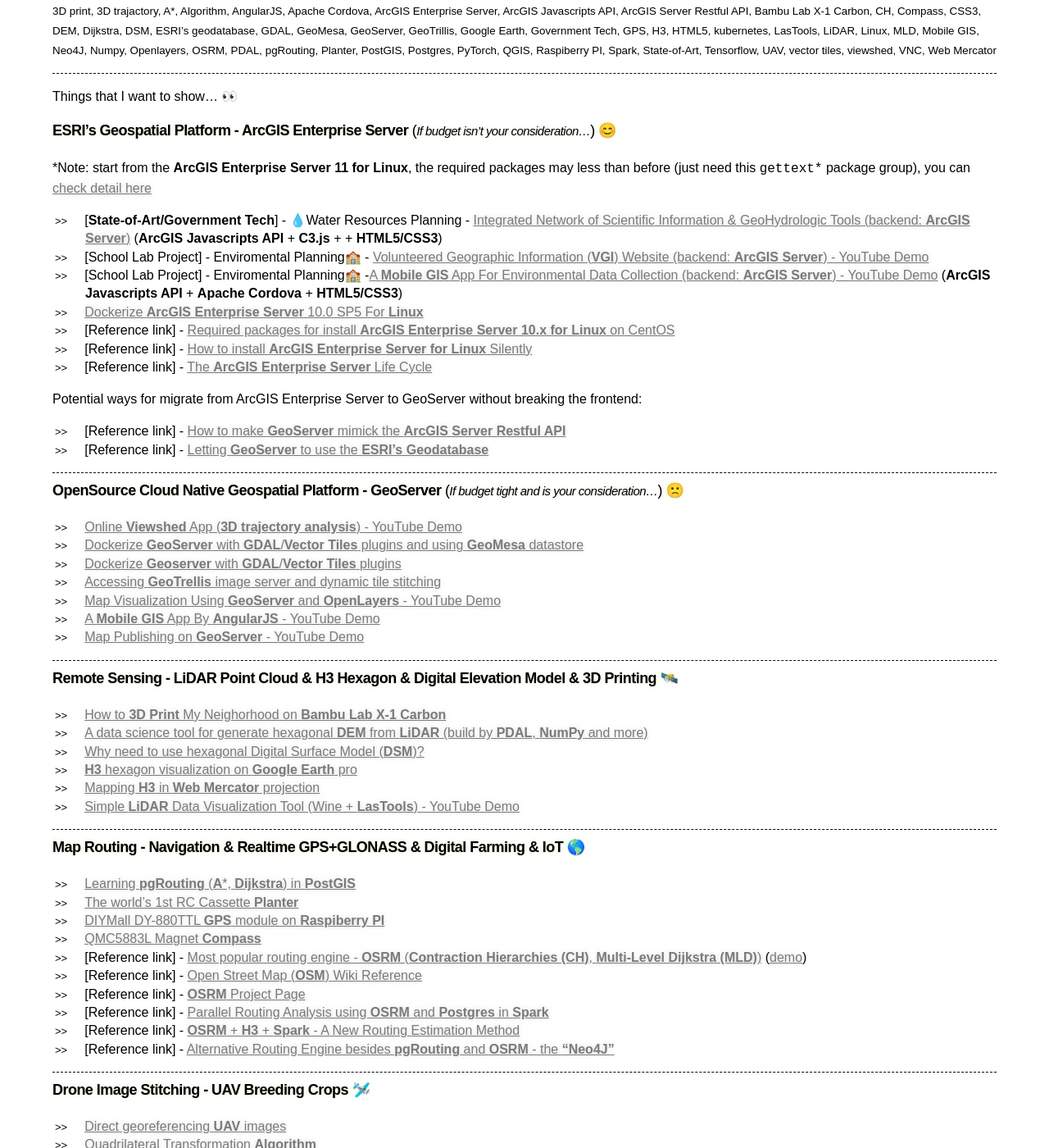
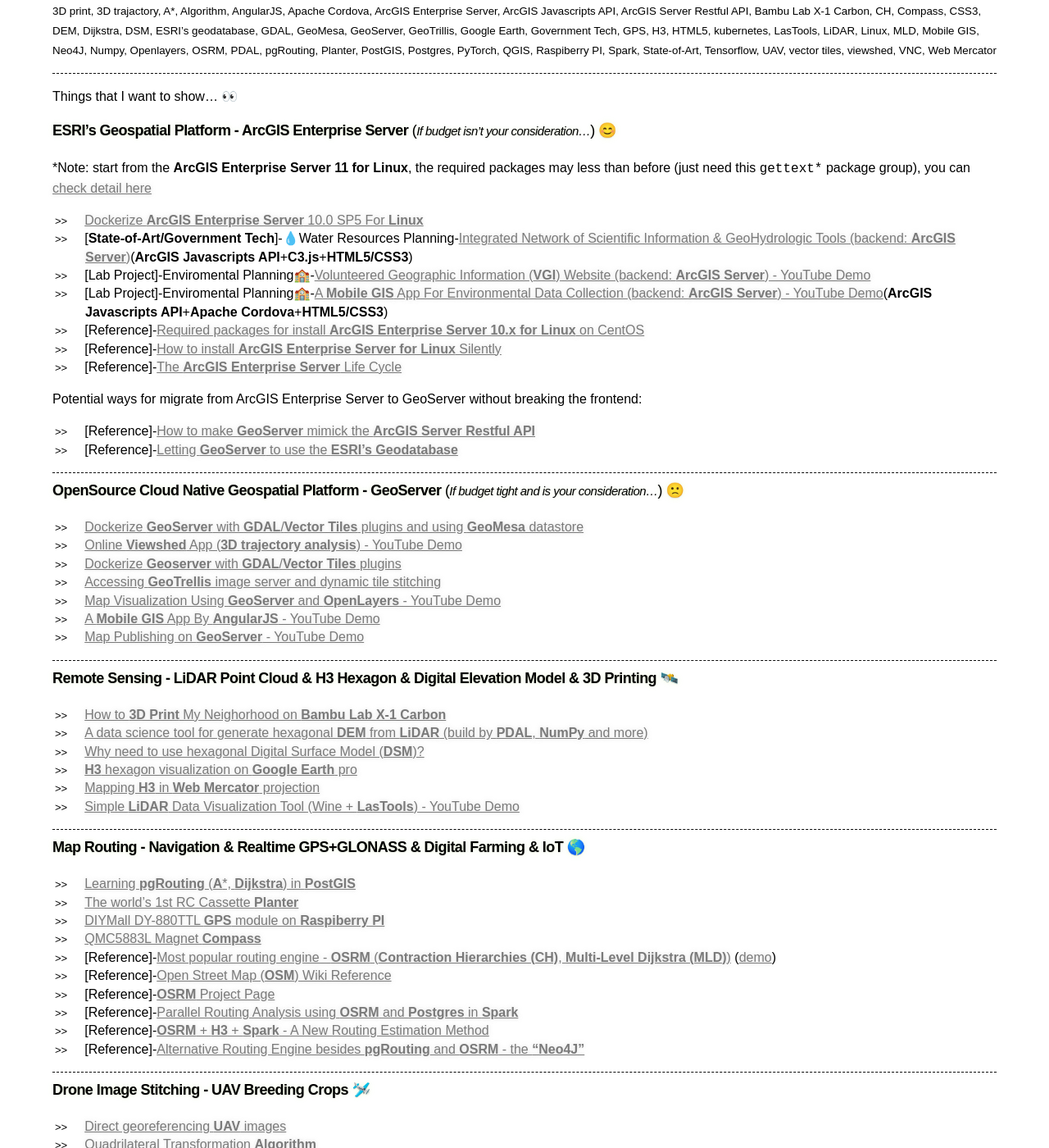
Before and after one commit to yanfuzhou/yanfuzhou.github.io, a Jekyll site: the page built from index.md, in a window 1280 px wide and 1400 px high, scrolled down 558 px. Shown: the whole window at 82% size. Built offline with Jekyll 4.4.1, drawn with Linux system fonts in a browser that asks for light colours; our own code applies the rules of GitHub Pages for plain Markdown files.

Commit message:
adjust content

```diff
--- a/index.md
+++ b/index.md
@@ -29,25 +29,25 @@
 
  *Note: start from the **ArcGIS Enterprise Server 11 for Linux**, the required packages may less than before (just need this `gettext*` package group), you can [check detail here](https://enterprise.arcgis.com/en/system-requirements/latest/linux/arcgis-server-system-requirements.htm)
 
-  - [**State-of-Art/Government Tech**] - 💧Water Resources Planning - [Integrated Network of Scientific Information & GeoHydrologic Tools (backend: **ArcGIS Server**)](https://nednr.nebraska.gov/insight/) (**ArcGIS Javascripts API** + **C3.js** + + **HTML5/CSS3**)
-  - [School Lab Project] - Enviromental Planning🏫 - [Volunteered Geographic Information (**VGI**) Website (backend: **ArcGIS Server**) - YouTube Demo](https://www.youtube.com/watch?v=IKSWJbKdrSA)
-  - [School Lab Project] - Enviromental Planning🏫 -[A **Mobile GIS** App For Environmental Data Collection (backend: **ArcGIS Server**) - YouTube Demo](https://youtube.com/shorts/Gt--0rIEpqg?si=ea1OCwAmG3g33REO) (**ArcGIS Javascripts API** + **Apache Cordova** + **HTML5/CSS3**)
   - [Dockerize **ArcGIS Enterprise Server** 10.0 SP5 For **Linux**](docs/DockerizingArcGISServerForLinux.md)
-  - [Reference link] - [Required packages for install **ArcGIS Enterprise Server 10.x for Linux** on CentOS](https://desktop.arcgis.com/en/system-requirements/10.5/os-limits-linux.htm)
-  - [Reference link] - [How to install **ArcGIS Enterprise Server for Linux** Silently](https://enterprise.arcgis.com/en/server/11.4/install/linux/silently-install-arcgis-server.htm)
-  - [Reference link] - [The **ArcGIS Enterprise Server** Life Cycle](https://support.esri.com/en-us/products/arcgis-enterprise/life-cycle)
+  - [**State-of-Art/Government Tech**]-💧Water Resources Planning-[Integrated Network of Scientific Information & GeoHydrologic Tools (backend: **ArcGIS Server**)](https://nednr.nebraska.gov/insight/)(**ArcGIS Javascripts API**+**C3.js**+**HTML5/CSS3**)
+  - [Lab Project]-Enviromental Planning🏫-[Volunteered Geographic Information (**VGI**) Website (backend: **ArcGIS Server**) - YouTube Demo](https://www.youtube.com/watch?v=IKSWJbKdrSA)
+  - [Lab Project]-Enviromental Planning🏫-[A **Mobile GIS** App For Environmental Data Collection (backend: **ArcGIS Server**) - YouTube Demo](https://youtube.com/shorts/Gt--0rIEpqg?si=ea1OCwAmG3g33REO)(**ArcGIS Javascripts API**+**Apache Cordova**+**HTML5/CSS3**)
+  - [Reference]-[Required packages for install **ArcGIS Enterprise Server 10.x for Linux** on CentOS](https://desktop.arcgis.com/en/system-requirements/10.5/os-limits-linux.htm)
+  - [Reference]-[How to install **ArcGIS Enterprise Server for Linux** Silently](https://enterprise.arcgis.com/en/server/11.4/install/linux/silently-install-arcgis-server.htm)
+  - [Reference]-[The **ArcGIS Enterprise Server** Life Cycle](https://support.esri.com/en-us/products/arcgis-enterprise/life-cycle)
 
 Potential ways for migrate from ArcGIS Enterprise Server to GeoServer without breaking the frontend:
 
-  - [Reference link] - [How to make **GeoServer** mimick the **ArcGIS Server Restful API**](https://docs.geoserver.org/main/en/user/community/gsr/index.html)
-  - [Reference link] - [Letting **GeoServer** to use the **ESRI's Geodatabase**](https://docs.geoserver.org/2.19.x/en/user/community/arcsde/index.html)
+  - [Reference]-[How to make **GeoServer** mimick the **ArcGIS Server Restful API**](https://docs.geoserver.org/main/en/user/community/gsr/index.html)
+  - [Reference]-[Letting **GeoServer** to use the **ESRI's Geodatabase**](https://docs.geoserver.org/2.19.x/en/user/community/arcsde/index.html)
 
 ---
 
 ### [](#header-3) **OpenSource Cloud Native Geospatial Platform - GeoServer** (<small>*If budget tight and is your consideration...*</small>) 🙁
 
+  - [Dockerize **GeoServer** with **GDAL**/**Vector Tiles** plugins and using **GeoMesa** datastore](docs/GeomesaMac.md)
   - [Online **Viewshed** App (**3D trajectory analysis**) - YouTube Demo](https://www.youtube.com/watch?v=OkvwTfUE9yc)
-  - [Dockerize **GeoServer** with **GDAL**/**Vector Tiles** plugins and using **GeoMesa** datastore](docs/GeomesaMac.md)
   - [Dockerize **Geoserver** with **GDAL**/**Vector Tiles** plugins](docs/GeoServer.md)
   - [Accessing **GeoTrellis** image server and dynamic tile stitching](docs/Geotrellis.md)
   - [Map Visualization Using **GeoServer** and **OpenLayers** - YouTube Demo](https://www.youtube.com/watch?v=bAyy-3kzrWs)
@@ -71,12 +71,12 @@
   - [The world's 1st RC Cassette **Planter**](docs/CassettePlanter.md)
   - [DIYMall DY-880TTL **GPS** module on **Raspiberry PI**](docs/DY880TTL.md)
   - [QMC5883L Magnet **Compass**](docs/PyQMC5883L.md)
-  - [Reference link] - [Most popular routing engine - **OSRM** (**Contraction Hierarchies (CH)**, **Multi-Level Dijkstra (MLD)**)](https://github.com/Project-OSRM/osrm-backend) ([demo](http://map.project-osrm.org/))
-  - [Reference link] - [Open Street Map (**OSM**) Wiki Reference](https://wiki.openstreetmap.org/wiki/Open_Source_Routing_Machine)
-  - [Reference link] - [**OSRM** Project Page](https://project-osrm.org/)
-  - [Reference link] - [Parallel Routing Analysis using **OSRM** and **Postgres** in **Spark**](https://github.com/UI-Research/spark-osrm)
-  - [Reference link] - [**OSRM** + **H3** + **Spark** - A New Routing Estimation Method](https://careersatdoordash.com/blog/doordash-fast-travel-estimates/)
-  - [Reference link] - [Alternative Routing Engine besides **pgRouting** and **OSRM** - the **"Neo4J"**](https://neo4j.com/blog/developer/routing-web-app-neo4j-openstreetmap-leafletjs/)
+  - [Reference]-[Most popular routing engine - **OSRM** (**Contraction Hierarchies (CH)**, **Multi-Level Dijkstra (MLD)**)](https://github.com/Project-OSRM/osrm-backend) ([demo](http://map.project-osrm.org/))
+  - [Reference]-[Open Street Map (**OSM**) Wiki Reference](https://wiki.openstreetmap.org/wiki/Open_Source_Routing_Machine)
+  - [Reference]-[**OSRM** Project Page](https://project-osrm.org/)
+  - [Reference]-[Parallel Routing Analysis using **OSRM** and **Postgres** in **Spark**](https://github.com/UI-Research/spark-osrm)
+  - [Reference]-[**OSRM** + **H3** + **Spark** - A New Routing Estimation Method](https://careersatdoordash.com/blog/doordash-fast-travel-estimates/)
+  - [Reference]-[Alternative Routing Engine besides **pgRouting** and **OSRM** - the **"Neo4J"**](https://neo4j.com/blog/developer/routing-web-app-neo4j-openstreetmap-leafletjs/)
 
 ---
 
```
